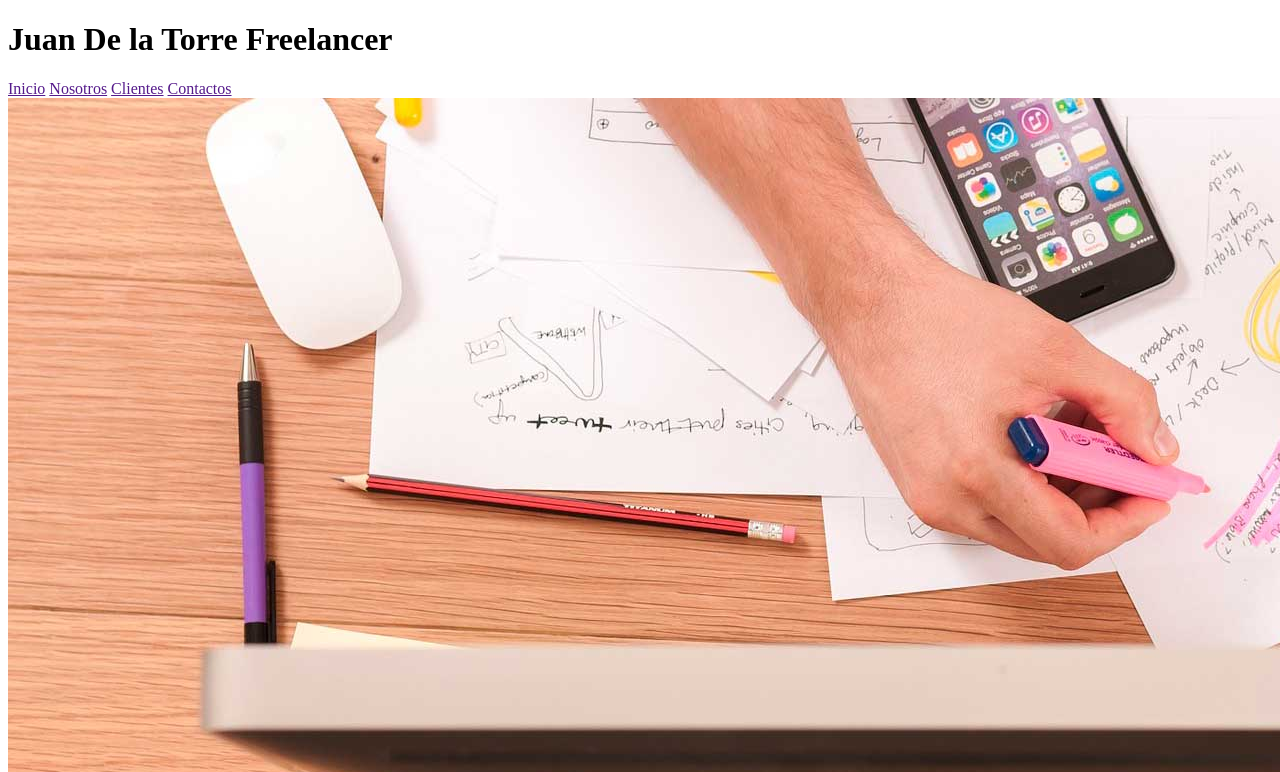
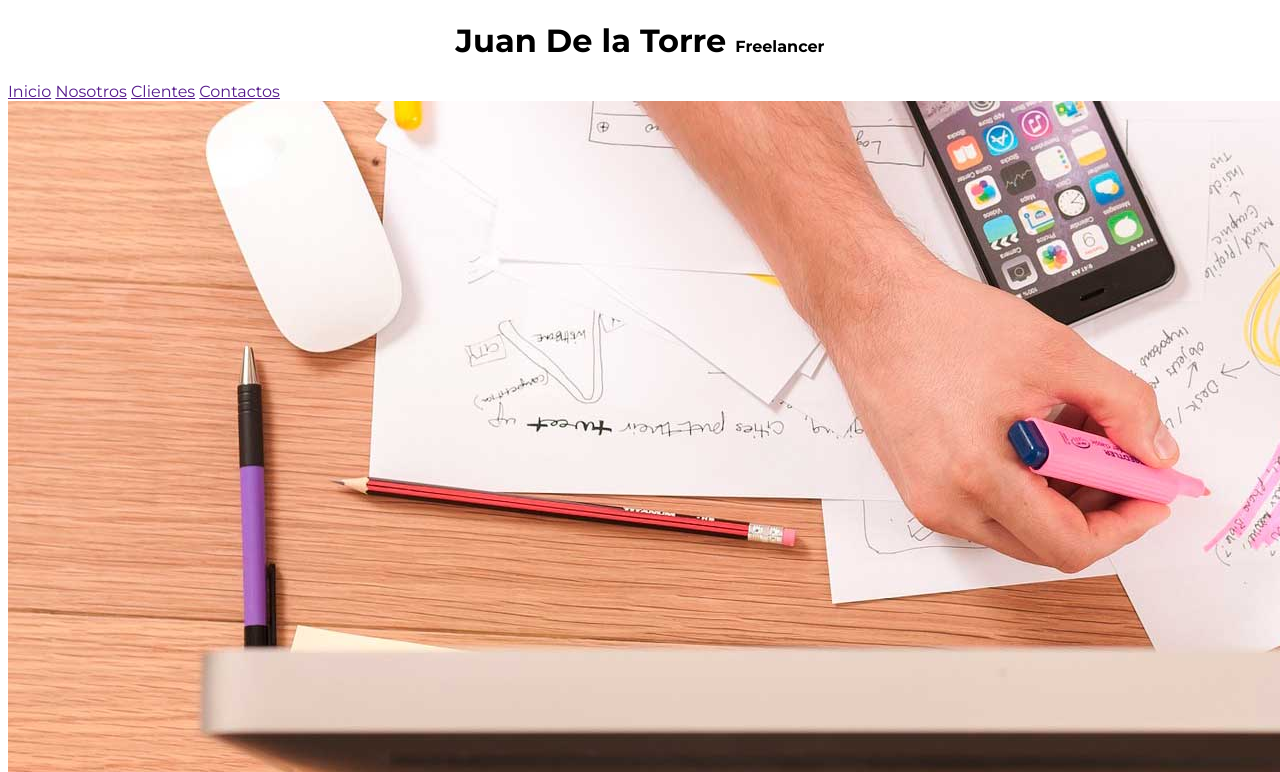
Before and after one commit to LemnisCG/HTML, a plain HTML site: page index.html in a window 1280 px wide. Shown: the top 772 px of the page. Drawn offline with Linux system fonts and the light colour scheme.

Commit message:
Centrando el titulo

```diff
--- a/css/style.css
+++ b/css/style.css
@@ -0,0 +1,25 @@
+html{
+    box-sizing: border-box;
+    margin: 0;
+    padding: 0;
+}
+
+*,
+*::after,
+*::before{
+    box-sizing: inherit;
+}
+
+body{
+    font-size: 62,5%;
+    font-family: 'Montserrat', sans-serif;
+}
+
+
+/* header */
+h1{
+    text-align: center;
+}
+span{
+    font-size: 1rem;
+}
--- a/index.html
+++ b/index.html
@@ -4,11 +4,15 @@
     <meta charset="UTF-8">
     <meta name="viewport" content="width=device-width, initial-scale=1.0">
     <title>Document</title>
-</head>
+    <link rel="stylesheet" href="css/style.css">
+    <link rel="preconnect" href="https://fonts.googleapis.com">
+    <link rel="preconnect" href="https://fonts.gstatic.com" crossorigin>
+    <link href="https://fonts.googleapis.com/css2?family=Montserrat:ital,wght@0,100..900;1,100..900&display=swap" rel="stylesheet">
+    </head>
 <body>
 
     <header>
-        <h1>Juan De la Torre Freelancer</h1>
+        <h1>Juan De la Torre <span>Freelancer</span></h1>
     </header>
 
     <nav>
```
Also changed, not shown: 1 other file.
